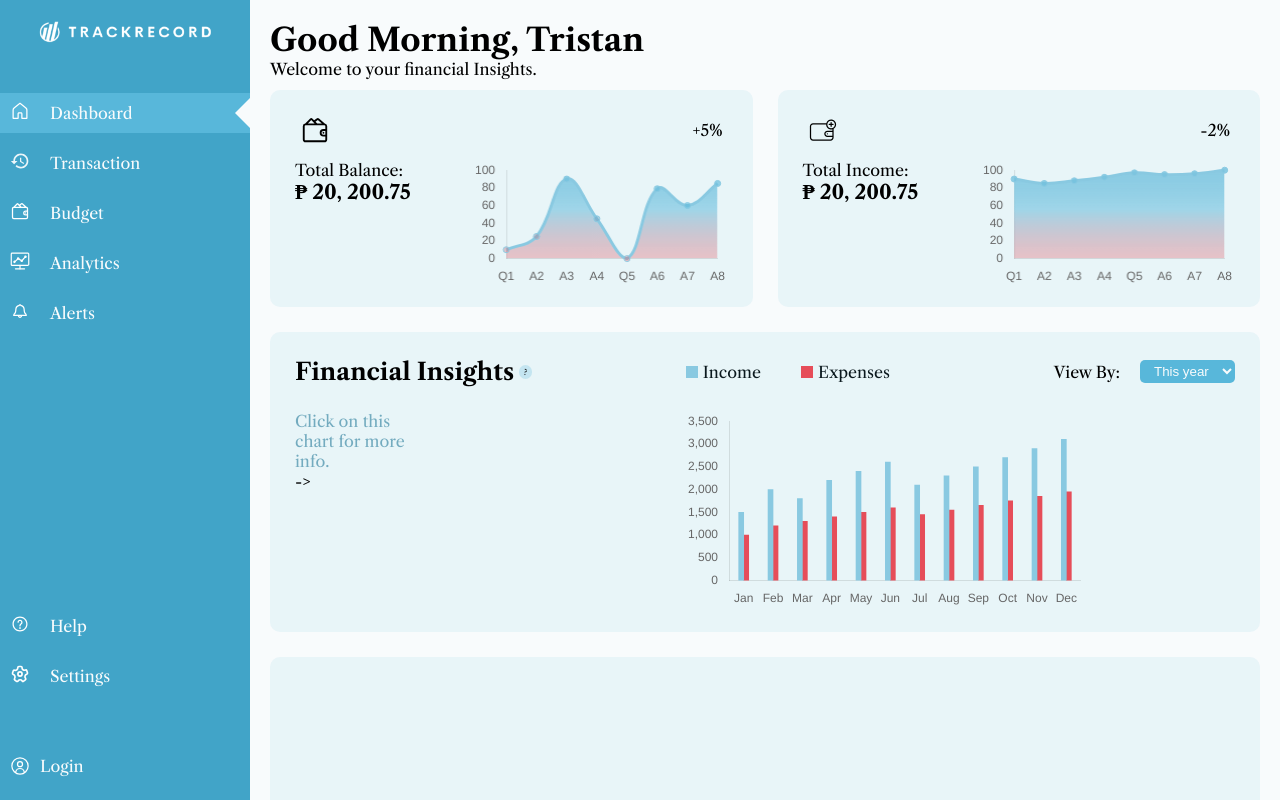
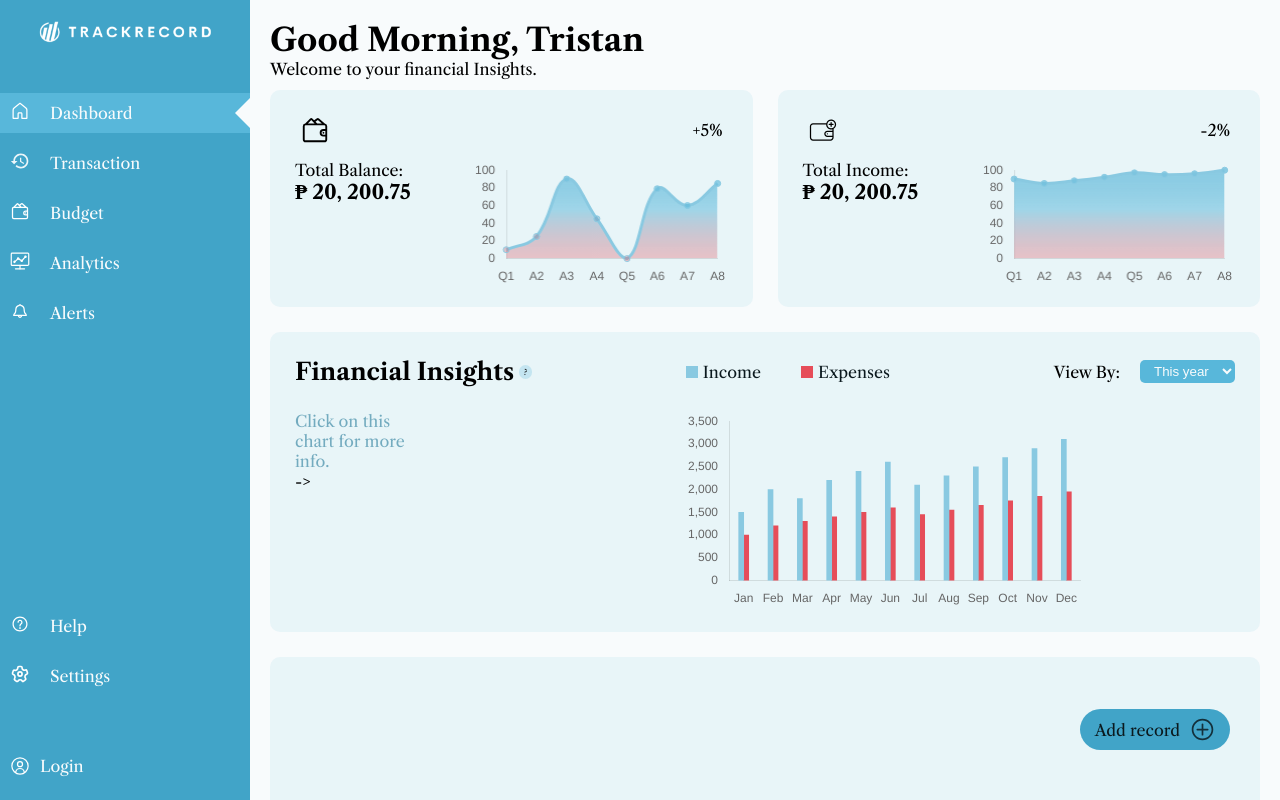
Before and after one commit to Etan31/Trackrecords-101, a React (Create React App) app in the folder v2-trackrecord/: page / in a window 1280 px wide. Built offline with nearby package versions, Linux system fonts and the light colour scheme.

Commit message:
Not Done yet

```diff
--- a/v2-trackrecord/src/css/Dashboard.css
+++ b/v2-trackrecord/src/css/Dashboard.css
@@ -406,3 +406,27 @@ h1, h2, h3, h4, h5 {
   margin-right: 5px;
   /* border-radius: 50%; */
 }
+
+
+
+.addtransaction {
+  display: flex;
+  justify-content: center;
+  align-items: center;
+  padding: 8px 15px;
+  border:none;
+  border-radius: 50px;
+  position: fixed;
+  bottom: 50px;
+  right: 50px;
+  background-color: var(--main-prim);
+  color: var(--main-text);
+  gap:10px;
+}
+
+.addtransaction img{
+  /* filter: invert(1); */
+  opacity: 70%;
+  width: 25px;
+  height: 25px;
+}
--- a/v2-trackrecord/src/js/App.js
+++ b/v2-trackrecord/src/js/App.js
@@ -12,7 +12,8 @@ import FinanceInsight from './../components/FinancialInsight'
   import ICHelp from './../img/icons/ic-help.svg';
   import ICSettings from './../img/icons/ic-settings.svg';
   import ICAccount from './../img/icons/ic-account.svg';
-  import ICAddWallet from './../img/icons/ic-add-wallet.svg'
+  import ICAddWallet from './../img/icons/ic-add-wallet.svg';
+  import ICAdd from './../img/icons/add.svg';
 //
 
 function App() {
@@ -139,6 +140,11 @@ function App() {
           <div className="transaction-table"></div>
         </div>
       </div>
+
+      <div className="addtransaction">
+          Add record
+          <img src={ICAdd} alt="Cross icon" />
+      </div>
     </div>
   );
 }
```
Also changed, not shown: v2-trackrecord/src/img/icons/add.svg (added).
